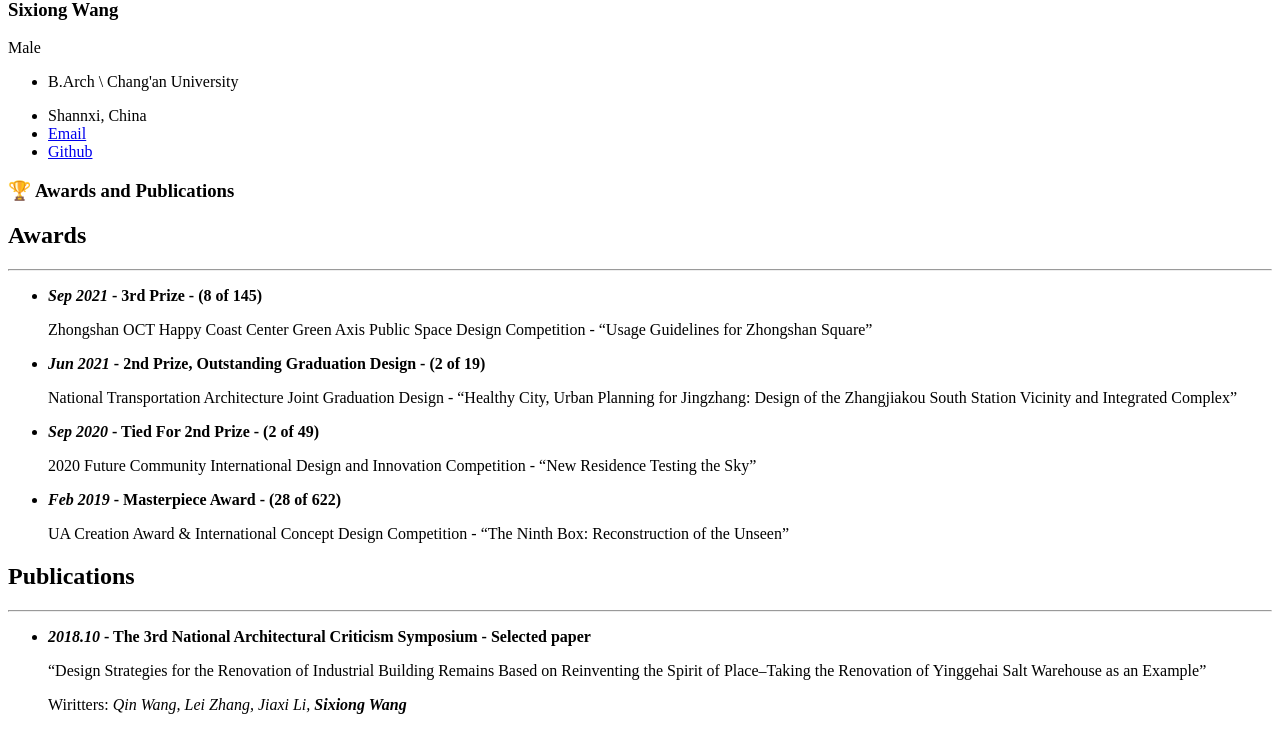
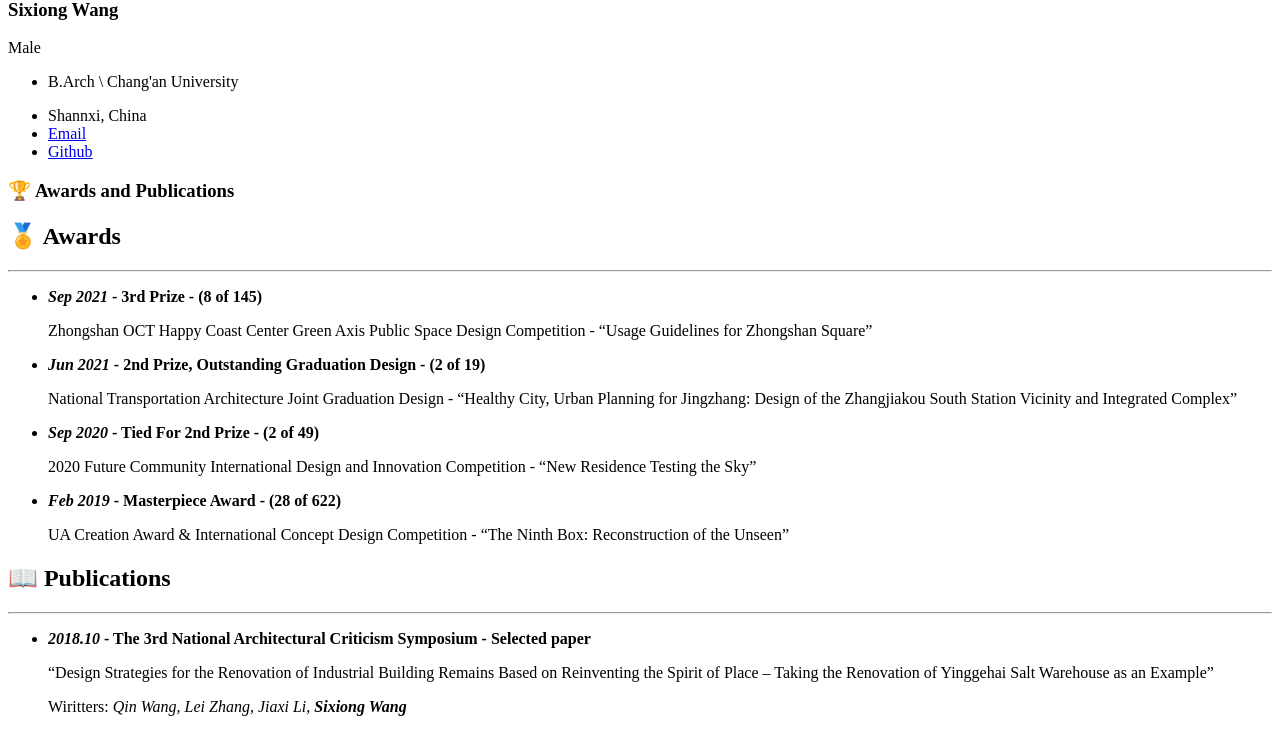
Before and after one commit to sixiong-wang/academic-page, a Jekyll site: the page built from _pages/includes/honers.md, in a window 1280 px wide. Shown: the part 508-1240 px from the top of the page. Built offline with Jekyll 4.4.1, drawn with Linux system fonts in a browser that asks for light colours; our own code applies the rules of GitHub Pages for plain Markdown files; comment, search, counter and statistics services are not loaded.

Commit message:
更换图标 + 更换第九个盒子图片点击链接为图片放大

```diff
--- a/_pages/includes/honers.md
+++ b/_pages/includes/honers.md
@@ -1,6 +1,6 @@
 # 🏆 Awards and Publications
 
-## **Awards**
+## 🏅 **Awards**
 ---
 - ***Sep 2021* - 3rd Prize - (8 of 145)**
 
@@ -26,10 +26,10 @@
 
 
 
-## **Publications**
+## 📖 **Publications**
 ---
 - ***2018.10* - The 3rd National Architectural Criticism Symposium - Selected paper**
 
-   "Design Strategies for the Renovation of Industrial Building Remains Based on Reinventing the Spirit of Place--Taking the Renovation of Yinggehai Salt Warehouse as an Example"
+   "Design Strategies for the Renovation of Industrial Building Remains Based on Reinventing the Spirit of Place -- Taking the Renovation of Yinggehai Salt Warehouse as an Example"
 
    Wiritters: *Qin Wang, Lei Zhang, Jiaxi Li, **Sixiong Wang***
```
Also changed, not shown: _pages/includes/pub.md (+2 -2 lines).
